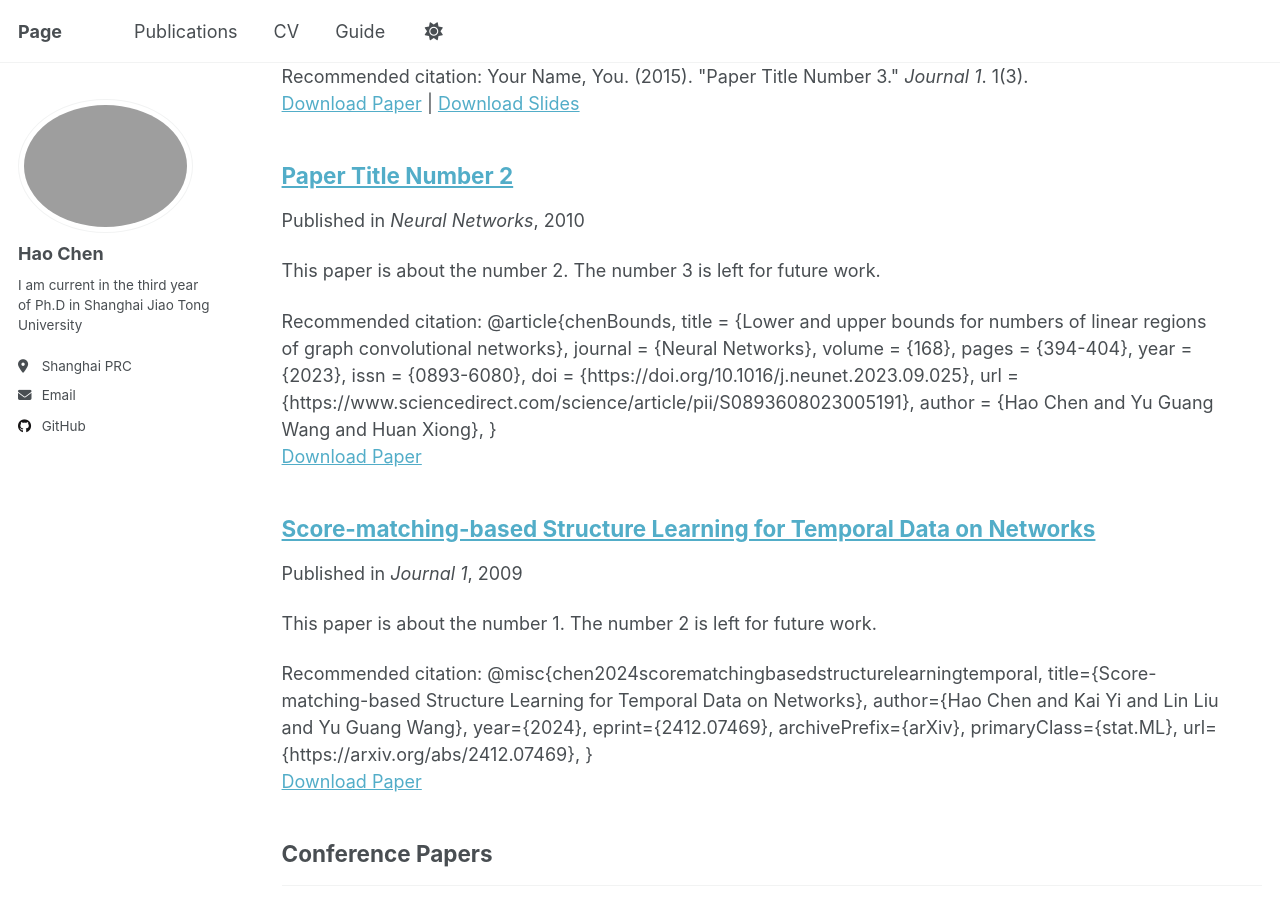
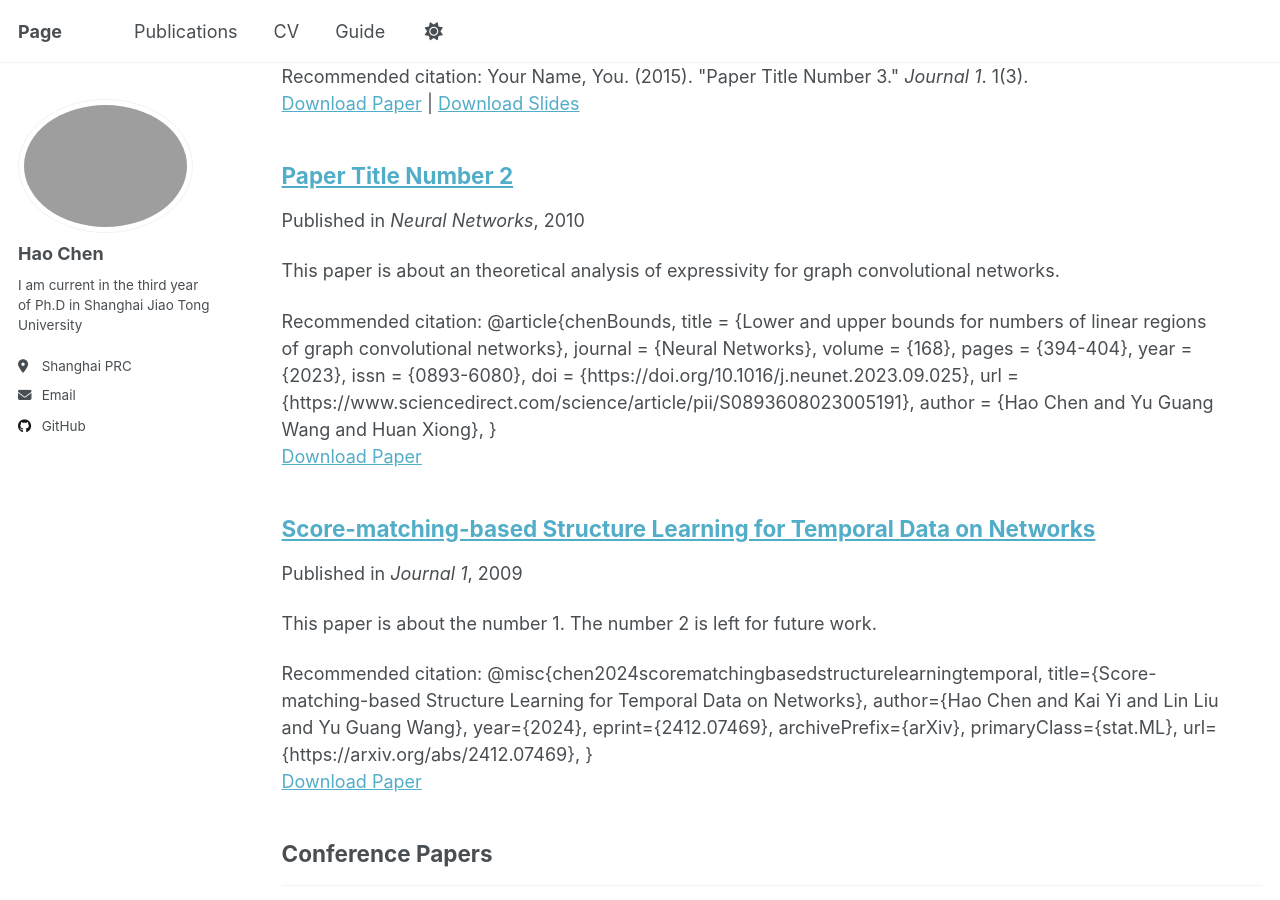
Before and after one commit to utulie/new, a Jekyll site: the page built from _pages/publications.html, in a window 1280 px wide and 900 px high, scrolled down 346 px. Built offline with Jekyll 4.4.1, drawn with Linux system fonts in a browser that asks for light colours.

Commit message:
Update 2010-10-01-paper-title-number-2.md

```diff
--- a/_publications/2010-10-01-paper-title-number-2.md
+++ b/_publications/2010-10-01-paper-title-number-2.md
@@ -1,10 +1,8 @@
 ---
-title: "Paper Title Number 2"
 collection: publications
 category: manuscripts
 permalink: /publication/2010-10-01-paper-title-number-2
-excerpt: 'This paper is about the number 2. The number 3 is left for future work.'
-date: 2010-10-01
+excerpt: 'This paper is about an theoretical analysis of expressivity for graph convolutional networks.'
 venue: 'Neural Networks'
 paperurl: 'https://www.sciencedirect.com/science/article/pii/S0893608023005191'
 citation: '@article{chenBounds,
```
